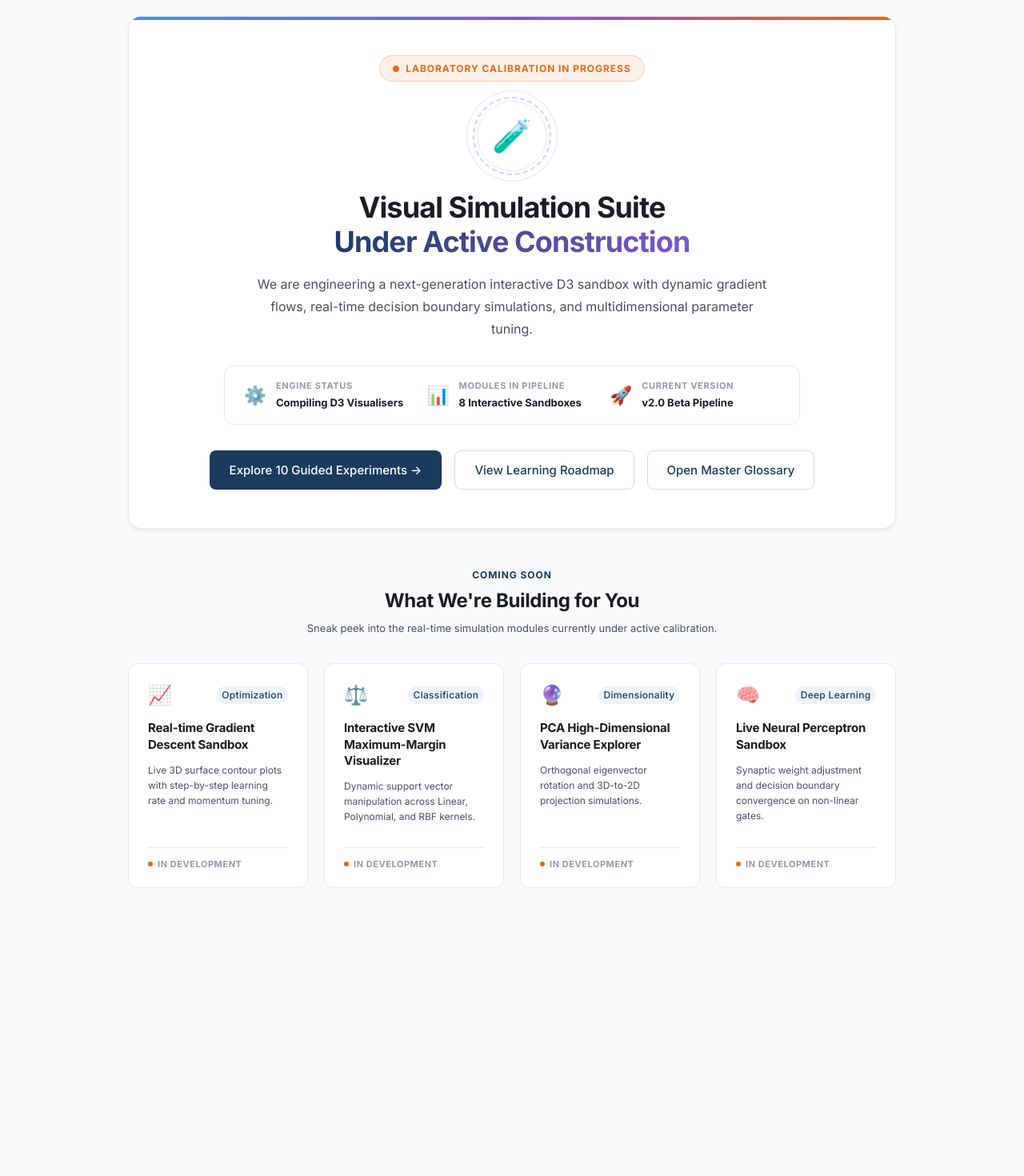
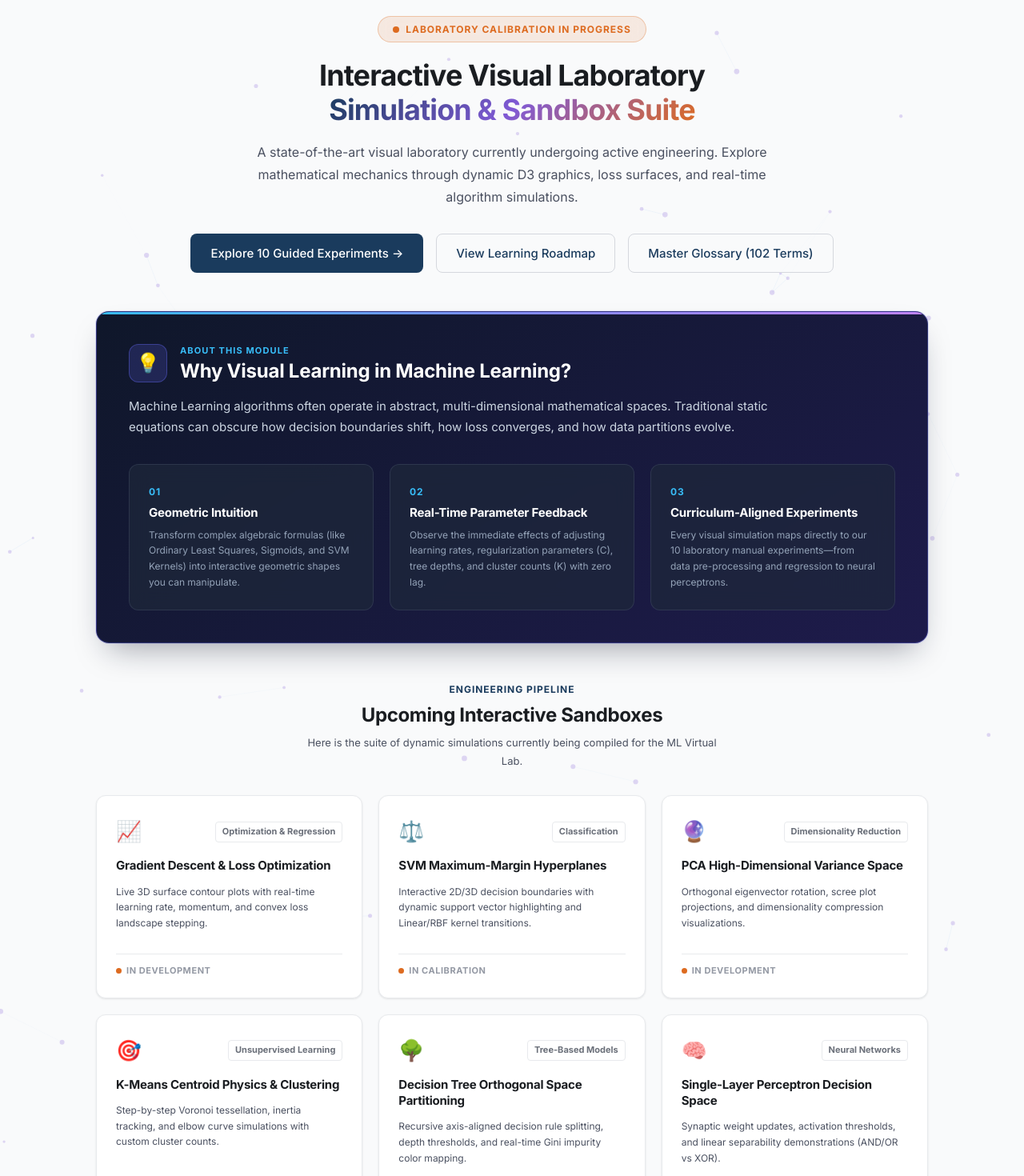
Before and after one commit to Durwissh/ml-virtual-lab, a React (Vite) app: page /visual-lab in a window 1280 px wide. Shown: the part 80-1550 px from the top of the page at 80% size. Before the commit the page ends 1310 px from the top, so only its background shows below. Built offline with nearby package versions, Linux system fonts and the light colour scheme; no server answers.

Commit message:
feat: enhance Visual Lab with animated particle background and distinct high-contrast info card

```diff
--- a/src/pages/VisualLab.css
+++ b/src/pages/VisualLab.css
@@ -1,49 +1,55 @@
 /* src/pages/VisualLab.css */
 
 .vlab-page-wrapper {
+  position: relative;
   min-height: calc(100vh - var(--header-height));
   background: var(--bg-primary);
   padding: calc(var(--header-height) + 40px) var(--space-6) 120px;
+  overflow: hidden;
+}
+
+/* ─── Particle Canvas Background ─── */
+.vlab-canvas-container {
+  position: absolute;
+  inset: 0;
+  pointer-events: none;
+  z-index: 0;
+  overflow: hidden;
+}
+
+.vlab-canvas-container canvas {
+  width: 100%;
+  height: 100%;
+  opacity: 0.65;
+}
+
+[data-theme="dark"] .vlab-canvas-container canvas {
+  opacity: 0.45;
 }
 
 .vlab-container {
-  max-width: 960px;
+  position: relative;
+  z-index: 1;
+  max-width: 1040px;
   margin: 0 auto;
 }
 
-/* ─── Hero Card ─── */
-.vlab-hero-card {
-  background: var(--card-bg);
-  border: 1px solid var(--card-border);
-  border-radius: var(--radius-2xl);
-  padding: var(--space-12) var(--space-8);
-  box-shadow: var(--shadow-md);
+/* ─── Hero Header ─── */
+.vlab-hero {
   text-align: center;
-  position: relative;
-  overflow: hidden;
   margin-bottom: var(--space-12);
 }
 
-.vlab-hero-card::before {
-  content: '';
-  position: absolute;
-  top: 0;
-  left: 0;
-  right: 0;
-  height: 4px;
-  background: linear-gradient(90deg, #4a90e2, #805ad5, #dd6b20);
-}
-
-/* Pulse Pill */
-.vlab-pulse-indicator {
+.vlab-pulse-pill {
   display: inline-flex;
   align-items: center;
   gap: 8px;
-  background: rgba(221, 107, 32, 0.1);
-  border: 1px solid rgba(221, 107, 32, 0.25);
-  padding: 6px 16px;
+  background: rgba(221, 107, 32, 0.12);
+  border: 1px solid rgba(221, 107, 32, 0.3);
+  padding: 6px 18px;
   border-radius: var(--radius-full);
-  margin-bottom: var(--space-6);
+  margin-bottom: var(--space-5);
+  backdrop-filter: blur(8px);
 }
 
 .vlab-pulse-dot {
@@ -69,50 +75,8 @@
   text-transform: uppercase;
 }
 
-/* Animated Sphere */
-.vlab-icon-sphere {
-  position: relative;
-  width: 88px;
-  height: 88px;
-  margin: 0 auto var(--space-6);
-  display: flex;
-  align-items: center;
-  justify-content: center;
-  background: var(--bg-secondary);
-  border: 1px solid var(--border-secondary);
-  border-radius: 50%;
-}
-
-.vlab-sphere-emoji {
-  font-size: 2.5rem;
-  line-height: 1;
-  position: relative;
-  z-index: 2;
-}
-
-.vlab-sphere-ring {
-  position: absolute;
-  inset: -6px;
-  border-radius: 50%;
-  border: 2px dashed rgba(74, 144, 226, 0.35);
-  animation: vlabSpin 12s linear infinite;
-}
-
-.vlab-sphere-ring-2 {
-  inset: -14px;
-  border: 1px solid rgba(128, 90, 213, 0.2);
-  animation: vlabSpin 20s linear infinite reverse;
-}
-
-@keyframes vlabSpin {
-  100% {
-    transform: rotate(360deg);
-  }
-}
-
-/* Titles & Subtitles */
 .vlab-hero-title {
-  font-size: clamp(2rem, 4vw, var(--text-4xl));
+  font-size: clamp(2rem, 4.5vw, var(--text-4xl));
   font-weight: 800;
   color: var(--text-primary);
   line-height: 1.2;
@@ -121,7 +85,7 @@
 }
 
 .vlab-title-gradient {
-  background: linear-gradient(135deg, var(--accent-text), #805ad5);
+  background: linear-gradient(135deg, var(--accent-text), #805ad5, #dd6b20);
   -webkit-background-clip: text;
   -webkit-text-fill-color: transparent;
 }
@@ -130,50 +94,10 @@
   font-size: clamp(1rem, 2vw, var(--text-md));
   color: var(--text-secondary);
   line-height: 1.75;
-  max-width: 640px;
+  max-width: 680px;
   margin: 0 auto var(--space-8);
 }
 
-/* Status Chips Box */
-.vlab-status-badge-box {
-  display: grid;
-  grid-template-columns: repeat(3, 1fr);
-  gap: var(--space-4);
-  max-width: 720px;
-  margin: 0 auto var(--space-8);
-  background: var(--bg-secondary);
-  border: 1px solid var(--border-secondary);
-  border-radius: var(--radius-xl);
-  padding: var(--space-4) var(--space-6);
-  text-align: left;
-}
-
-.vlab-stat-chip {
-  display: flex;
-  align-items: center;
-  gap: 12px;
-}
-
-.vlab-stat-icon {
-  font-size: 1.4rem;
-}
-
-.vlab-stat-label {
-  font-size: 11px;
-  font-weight: 700;
-  text-transform: uppercase;
-  letter-spacing: 0.06em;
-  color: var(--text-muted);
-}
-
-.vlab-stat-val {
-  font-size: var(--text-sm);
-  font-weight: 700;
-  color: var(--text-primary);
-  margin-top: 2px;
-}
-
-/* Actions */
 .vlab-actions {
   display: flex;
   align-items: center;
@@ -182,8 +106,119 @@
   flex-wrap: wrap;
 }
 
-/* ─── Preview Section ─── */
-.vlab-preview-section {
+/* ─── Information Banner with Distinctive Background Color ─── */
+.vlab-info-banner {
+  background: linear-gradient(145deg, #0f172a, #1e1b4b);
+  border: 1px solid rgba(99, 102, 241, 0.35);
+  border-radius: var(--radius-2xl);
+  padding: var(--space-10) var(--space-10);
+  margin-bottom: var(--space-12);
+  box-shadow: 0 20px 40px -15px rgba(15, 23, 42, 0.4), 0 0 0 1px rgba(99, 102, 241, 0.15);
+  color: #f8fafc;
+  position: relative;
+  overflow: hidden;
+}
+
+.vlab-info-banner::before {
+  content: '';
+  position: absolute;
+  top: 0;
+  left: 0;
+  right: 0;
+  height: 3px;
+  background: linear-gradient(90deg, #38bdf8, #818cf8, #c084fc);
+}
+
+.vlab-info-header {
+  display: flex;
+  align-items: center;
+  gap: var(--space-4);
+  margin-bottom: var(--space-4);
+}
+
+.vlab-info-icon-badge {
+  width: 48px;
+  height: 48px;
+  border-radius: var(--radius-xl);
+  background: rgba(99, 102, 241, 0.2);
+  border: 1px solid rgba(99, 102, 241, 0.4);
+  display: flex;
+  align-items: center;
+  justify-content: center;
+  font-size: 1.5rem;
+  flex-shrink: 0;
+}
+
+.vlab-info-tag {
+  font-size: 11px;
+  font-weight: 800;
+  letter-spacing: 0.1em;
+  text-transform: uppercase;
+  color: #38bdf8;
+  display: block;
+  margin-bottom: 2px;
+}
+
+.vlab-info-title {
+  font-size: clamp(1.4rem, 2.5vw, var(--text-2xl));
+  font-weight: 800;
+  color: #ffffff;
+  letter-spacing: -0.01em;
+}
+
+.vlab-info-lead {
+  font-size: var(--text-base);
+  color: #cbd5e1;
+  line-height: 1.75;
+  margin-bottom: var(--space-8);
+  max-width: 820px;
+}
+
+/* Info 3-Column Grid */
+.vlab-info-grid {
+  display: grid;
+  grid-template-columns: repeat(3, 1fr);
+  gap: var(--space-5);
+}
+
+.vlab-info-card {
+  background: rgba(30, 41, 59, 0.7);
+  border: 1px solid rgba(148, 163, 184, 0.15);
+  border-radius: var(--radius-xl);
+  padding: var(--space-6);
+  backdrop-filter: blur(12px);
+  display: flex;
+  flex-direction: column;
+  gap: var(--space-2);
+  transition: transform var(--duration-fast) var(--ease-out), border-color var(--duration-fast);
+}
+
+.vlab-info-card:hover {
+  transform: translateY(-3px);
+  border-color: rgba(56, 189, 248, 0.4);
+}
+
+.vlab-info-card-num {
+  font-size: var(--text-xs);
+  font-weight: 800;
+  color: #38bdf8;
+  letter-spacing: 0.08em;
+}
+
+.vlab-info-card-title {
+  font-size: var(--text-base);
+  font-weight: 700;
+  color: #ffffff;
+}
+
+.vlab-info-card-desc {
+  font-size: var(--text-xs);
+  color: #94a3b8;
+  line-height: 1.65;
+}
+
+/* ─── Modules Engineering Pipeline Section ─── */
+.vlab-modules-section {
   display: flex;
   flex-direction: column;
   gap: var(--space-8);
@@ -213,89 +248,106 @@
 .vlab-section-desc {
   font-size: var(--text-sm);
   color: var(--text-secondary);
-  max-width: 520px;
+  max-width: 540px;
   margin: 0 auto;
 }
 
-.vlab-preview-grid {
+.vlab-modules-grid {
   display: grid;
-  grid-template-columns: repeat(auto-fit, minmax(220px, 1fr));
+  grid-template-columns: repeat(auto-fill, minmax(300px, 1fr));
   gap: var(--space-5);
 }
 
-.vlab-preview-card {
+.vlab-module-card {
   background: var(--card-bg);
   border: 1px solid var(--card-border);
   border-radius: var(--radius-xl);
-  padding: var(--space-5) var(--space-6);
+  padding: var(--space-6);
+  box-shadow: var(--shadow-sm);
   display: flex;
   flex-direction: column;
   gap: var(--space-3);
   transition: all var(--duration-normal) var(--ease-out);
 }
 
-.vlab-preview-card:hover {
+.vlab-module-card:hover {
   border-color: var(--card-hover-border);
   transform: translateY(-2px);
-  box-shadow: var(--shadow-sm);
+  box-shadow: var(--shadow-md);
 }
 
-.vlab-preview-top {
+.vlab-module-top {
   display: flex;
   justify-content: space-between;
   align-items: center;
 }
 
-.vlab-preview-icon {
-  font-size: 1.5rem;
+.vlab-module-icon {
+  font-size: 1.6rem;
 }
 
-.vlab-preview-title {
+.vlab-module-category {
+  font-size: 11px;
+  font-weight: 700;
+  color: var(--text-tertiary);
+  background: var(--bg-secondary);
+  padding: 3px 8px;
+  border-radius: var(--radius-sm);
+  border: 1px solid var(--border-secondary);
+}
+
+.vlab-module-title {
   font-size: var(--text-base);
   font-weight: 700;
   color: var(--text-primary);
   line-height: 1.35;
 }
 
-.vlab-preview-desc {
+.vlab-module-desc {
   font-size: var(--text-xs);
   color: var(--text-secondary);
-  line-height: 1.6;
+  line-height: 1.65;
   flex: 1;
 }
 
-.vlab-preview-status {
+.vlab-module-footer {
   display: flex;
   align-items: center;
   gap: 6px;
+  padding-top: var(--space-3);
+  border-top: 1px solid var(--border-secondary);
+  margin-top: auto;
+}
+
+.vlab-status-dot {
+  width: 7px;
+  height: 7px;
+  border-radius: 50%;
+  background: #dd6b20;
+}
+
+.vlab-status-text {
   font-size: 11px;
   font-weight: 700;
   color: var(--text-muted);
   text-transform: uppercase;
   letter-spacing: 0.05em;
-  padding-top: var(--space-3);
-  border-top: 1px solid var(--border-secondary);
 }
 
-.vlab-wip-dot {
-  width: 6px;
-  height: 6px;
-  border-radius: 50%;
-  background: #dd6b20;
+/* ─── Responsive Queries ─── */
+@media (max-width: 900px) {
+  .vlab-info-grid {
+    grid-template-columns: 1fr;
+  }
+
+  .vlab-info-banner {
+    padding: var(--space-6);
+  }
 }
 
-/* ─── Responsive Media Queries ─── */
 @media (max-width: 768px) {
   .vlab-page-wrapper {
     padding: calc(var(--header-height) + 24px) var(--space-4) 80px;
-  }
-
-  .vlab-hero-card {
-    padding: var(--space-8) var(--space-5);
-  }
-
-  .vlab-status-badge-box {
-    grid-template-columns: 1fr;
   }
 
   .vlab-actions {
@@ -307,4 +359,8 @@
     width: 100%;
     text-align: center;
   }
+
+  .vlab-modules-grid {
+    grid-template-columns: 1fr;
+  }
 }
--- a/src/pages/VisualLab.tsx
+++ b/src/pages/VisualLab.tsx
@@ -1,89 +1,168 @@
 // src/pages/VisualLab.tsx
-import React from 'react';
+import React, { useRef, useEffect } from 'react';
 import { Link } from 'react-router-dom';
 import './VisualLab.css';
 
-const upcomingFeatures = [
+/* ─── Ambient Animated Particle Canvas ─── */
+function VisualLabBackground() {
+  const canvasRef = useRef<HTMLCanvasElement>(null);
+
+  useEffect(() => {
+    const canvas = canvasRef.current;
+    if (!canvas) return;
+    const ctx = canvas.getContext('2d');
+    if (!ctx) return;
+
+    let animId: number;
+    let particles: { x: number; y: number; vx: number; vy: number; radius: number }[] = [];
+
+    function resize() {
+      canvas!.width = canvas!.offsetWidth * window.devicePixelRatio;
+      canvas!.height = canvas!.offsetHeight * window.devicePixelRatio;
+      ctx!.scale(window.devicePixelRatio, window.devicePixelRatio);
+      initParticles();
+    }
+
+    function initParticles() {
+      const w = canvas!.offsetWidth;
+      const h = canvas!.offsetHeight;
+      const count = Math.min(Math.floor((w * h) / 10000), 70);
+      particles = Array.from({ length: count }, () => ({
+        x: Math.random() * w,
+        y: Math.random() * h,
+        vx: (Math.random() - 0.5) * 0.4,
+        vy: (Math.random() - 0.5) * 0.4,
+        radius: Math.random() * 2 + 1.5,
+      }));
+    }
+
+    function draw() {
+      const w = canvas!.offsetWidth;
+      const h = canvas!.offsetHeight;
+      ctx!.clearRect(0, 0, w, h);
+
+      // Draw connection lines
+      for (let i = 0; i < particles.length; i++) {
+        for (let j = i + 1; j < particles.length; j++) {
+          const dx = particles[i].x - particles[j].x;
+          const dy = particles[i].y - particles[j].y;
+          const dist = Math.sqrt(dx * dx + dy * dy);
+          if (dist < 130) {
+            ctx!.beginPath();
+            ctx!.moveTo(particles[i].x, particles[i].y);
+            ctx!.lineTo(particles[j].x, particles[j].y);
+            ctx!.strokeStyle = '#4a90e2';
+            ctx!.globalAlpha = 0.12 * (1 - dist / 130);
+            ctx!.lineWidth = 1;
+            ctx!.stroke();
+            ctx!.globalAlpha = 1;
+          }
+        }
+      }
+
+      // Draw particles
+      for (const p of particles) {
+        p.x += p.vx;
+        p.y += p.vy;
+        if (p.x < 0 || p.x > w) p.vx *= -1;
+        if (p.y < 0 || p.y > h) p.vy *= -1;
+
+        ctx!.beginPath();
+        ctx!.arc(p.x, p.y, p.radius, 0, Math.PI * 2);
+        ctx!.fillStyle = '#805ad5';
+        ctx!.globalAlpha = 0.35;
+        ctx!.fill();
+        ctx!.globalAlpha = 1;
+      }
+
+      animId = requestAnimationFrame(draw);
+    }
+
+    resize();
+    draw();
+    window.addEventListener('resize', resize);
+    return () => {
+      window.removeEventListener('resize', resize);
+      cancelAnimationFrame(animId);
+    };
+  }, []);
+
+  return (
+    <div className="vlab-canvas-container" aria-hidden="true">
+      <canvas ref={canvasRef} />
+    </div>
+  );
+}
+
+const simulationModules = [
   {
     icon: '📈',
-    title: 'Real-time Gradient Descent Sandbox',
-    desc: 'Live 3D surface contour plots with step-by-step learning rate and momentum tuning.',
-    tag: 'Optimization',
+    title: 'Gradient Descent & Loss Optimization',
+    desc: 'Live 3D surface contour plots with real-time learning rate, momentum, and convex loss landscape stepping.',
+    category: 'Optimization & Regression',
+    status: 'In Development',
   },
   {
     icon: '⚖️',
-    title: 'Interactive SVM Maximum-Margin Visualizer',
-    desc: 'Dynamic support vector manipulation across Linear, Polynomial, and RBF kernels.',
-    tag: 'Classification',
+    title: 'SVM Maximum-Margin Hyperplanes',
+    desc: 'Interactive 2D/3D decision boundaries with dynamic support vector highlighting and Linear/RBF kernel transitions.',
+    category: 'Classification',
+    status: 'In Calibration',
   },
   {
     icon: '🔮',
-    title: 'PCA High-Dimensional Variance Explorer',
-    desc: 'Orthogonal eigenvector rotation and 3D-to-2D projection simulations.',
-    tag: 'Dimensionality',
+    title: 'PCA High-Dimensional Variance Space',
+    desc: 'Orthogonal eigenvector rotation, scree plot projections, and dimensionality compression visualizations.',
+    category: 'Dimensionality Reduction',
+    status: 'In Development',
+  },
+  {
+    icon: '🎯',
+    title: 'K-Means Centroid Physics & Clustering',
+    desc: 'Step-by-step Voronoi tessellation, inertia tracking, and elbow curve simulations with custom cluster counts.',
+    category: 'Unsupervised Learning',
+    status: 'In Calibration',
+  },
+  {
+    icon: '🌳',
+    title: 'Decision Tree Orthogonal Space Partitioning',
+    desc: 'Recursive axis-aligned decision rule splitting, depth thresholds, and real-time Gini impurity color mapping.',
+    category: 'Tree-Based Models',
+    status: 'In Development',
   },
   {
     icon: '🧠',
-    title: 'Live Neural Perceptron Sandbox',
-    desc: 'Synaptic weight adjustment and decision boundary convergence on non-linear gates.',
-    tag: 'Deep Learning',
+    title: 'Single-Layer Perceptron Decision Space',
+    desc: 'Synaptic weight updates, activation thresholds, and linear separability demonstrations (AND/OR vs XOR).',
+    category: 'Neural Networks',
+    status: 'In Calibration',
   },
 ];
 
 export default function VisualLab() {
   return (
     <div className="vlab-page-wrapper animate-fade-in">
+      {/* Animated Mesh Canvas Background */}
+      <VisualLabBackground />
+
       <div className="vlab-container">
-        {/* ─── Hero / Under Construction Banner ─── */}
-        <div className="vlab-hero-card">
-          <div className="vlab-pulse-indicator">
+        {/* ─── Hero Section with Ambient Glow ─── */}
+        <header className="vlab-hero">
+          <div className="vlab-pulse-pill">
             <span className="vlab-pulse-dot"></span>
             <span className="vlab-pulse-text">LABORATORY CALIBRATION IN PROGRESS</span>
           </div>
 
-          <div className="vlab-icon-sphere">
-            <span className="vlab-sphere-emoji">🧪</span>
-            <div className="vlab-sphere-ring vlab-sphere-ring-1"></div>
-            <div className="vlab-sphere-ring vlab-sphere-ring-2"></div>
-          </div>
-
           <h1 className="vlab-hero-title">
-            Visual Simulation Suite <br />
-            <span className="vlab-title-gradient">Under Active Construction</span>
+            Interactive Visual Laboratory <br />
+            <span className="vlab-title-gradient">Simulation & Sandbox Suite</span>
           </h1>
 
           <p className="vlab-hero-subtitle">
-            We are engineering a next-generation interactive D3 sandbox with dynamic gradient flows,
-            real-time decision boundary simulations, and multidimensional parameter tuning.
+            A state-of-the-art visual laboratory currently undergoing active engineering.
+            Explore mathematical mechanics through dynamic D3 graphics, loss surfaces, and real-time algorithm simulations.
           </p>
 
-          <div className="vlab-status-badge-box">
-            <div className="vlab-stat-chip">
-              <span className="vlab-stat-icon">⚙️</span>
-              <div>
-                <div className="vlab-stat-label">Engine Status</div>
-                <div className="vlab-stat-val">Compiling D3 Visualisers</div>
-              </div>
-            </div>
-
-            <div className="vlab-stat-chip">
-              <span className="vlab-stat-icon">📊</span>
-              <div>
-                <div className="vlab-stat-label">Modules in Pipeline</div>
-                <div className="vlab-stat-val">8 Interactive Sandboxes</div>
-              </div>
-            </div>
-
-            <div className="vlab-stat-chip">
-              <span className="vlab-stat-icon">🚀</span>
-              <div>
-                <div className="vlab-stat-label">Current Version</div>
-                <div className="vlab-stat-val">v2.0 Beta Pipeline</div>
-              </div>
-            </div>
-          </div>
-
-          {/* Quick Action Navigation */}
           <div className="vlab-actions">
             <Link to="/experiments" className="btn btn-primary btn-lg">
               Explore 10 Guided Experiments →
@@ -92,37 +171,80 @@ export default function VisualLab() {
               View Learning Roadmap
             </Link>
             <Link to="/glossary" className="btn btn-secondary btn-lg">
-              Open Master Glossary
+              Master Glossary (102 Terms)
             </Link>
           </div>
-        </div>
+        </header>
 
-        {/* ─── Preview of What's Coming ─── */}
-        <div className="vlab-preview-section">
+        {/* ─── Information Box with Distinct Contrast Background ─── */}
+        <section className="vlab-info-banner" aria-label="Visual Lab Information">
+          <div className="vlab-info-header">
+            <div className="vlab-info-icon-badge">💡</div>
+            <div>
+              <span className="vlab-info-tag">ABOUT THIS MODULE</span>
+              <h2 className="vlab-info-title">Why Visual Learning in Machine Learning?</h2>
+            </div>
+          </div>
+
+          <p className="vlab-info-lead">
+            Machine Learning algorithms often operate in abstract, multi-dimensional mathematical spaces.
+            Traditional static equations can obscure how decision boundaries shift, how loss converges, and how data partitions evolve.
+          </p>
+
+          <div className="vlab-info-grid">
+            <div className="vlab-info-card">
+              <div className="vlab-info-card-num">01</div>
+              <h3 className="vlab-info-card-title">Geometric Intuition</h3>
+              <p className="vlab-info-card-desc">
+                Transform complex algebraic formulas (like Ordinary Least Squares, Sigmoids, and SVM Kernels) into interactive geometric shapes you can manipulate.
+              </p>
+            </div>
+
+            <div className="vlab-info-card">
+              <div className="vlab-info-card-num">02</div>
+              <h3 className="vlab-info-card-title">Real-Time Parameter Feedback</h3>
+              <p className="vlab-info-card-desc">
+                Observe the immediate effects of adjusting learning rates, regularization parameters (C), tree depths, and cluster counts (K) with zero lag.
+              </p>
+            </div>
+
+            <div className="vlab-info-card">
+              <div className="vlab-info-card-num">03</div>
+              <h3 className="vlab-info-card-title">Curriculum-Aligned Experiments</h3>
+              <p className="vlab-info-card-desc">
+                Every visual simulation maps directly to our 10 laboratory manual experiments—from data pre-processing and regression to neural perceptrons.
+              </p>
+            </div>
+          </div>
+        </section>
+
+        {/* ─── Upcoming Modules Grid with Distinctive Cards ─── */}
+        <section className="vlab-modules-section" aria-label="Upcoming Simulations">
           <div className="vlab-section-header">
-            <span className="vlab-section-tag">Coming Soon</span>
-            <h2 className="vlab-section-title">What We're Building for You</h2>
+            <span className="vlab-section-tag">ENGINEERING PIPELINE</span>
+            <h2 className="vlab-section-title">Upcoming Interactive Sandboxes</h2>
             <p className="vlab-section-desc">
-              Sneak peek into the real-time simulation modules currently under active calibration.
+              Here is the suite of dynamic simulations currently being compiled for the ML Virtual Lab.
             </p>
           </div>
 
-          <div className="vlab-preview-grid">
-            {upcomingFeatures.map((item, idx) => (
-              <div key={idx} className="vlab-preview-card">
-                <div className="vlab-preview-top">
-                  <span className="vlab-preview-icon">{item.icon}</span>
-                  <span className="badge badge-navy">{item.tag}</span>
+          <div className="vlab-modules-grid">
+            {simulationModules.map((item, idx) => (
+              <div key={idx} className="vlab-module-card">
+                <div className="vlab-module-top">
+                  <span className="vlab-module-icon">{item.icon}</span>
+                  <span className="vlab-module-category">{item.category}</span>
                 </div>
-                <h3 className="vlab-preview-title">{item.title}</h3>
-                <p className="vlab-preview-desc">{item.desc}</p>
-                <div className="vlab-preview-status">
-                  <span className="vlab-wip-dot"></span> In Development
+                <h3 className="vlab-module-title">{item.title}</h3>
+                <p className="vlab-module-desc">{item.desc}</p>
+                <div className="vlab-module-footer">
+                  <span className="vlab-status-dot"></span>
+                  <span className="vlab-status-text">{item.status}</span>
                 </div>
               </div>
             ))}
           </div>
-        </div>
+        </section>
       </div>
     </div>
   );
```
